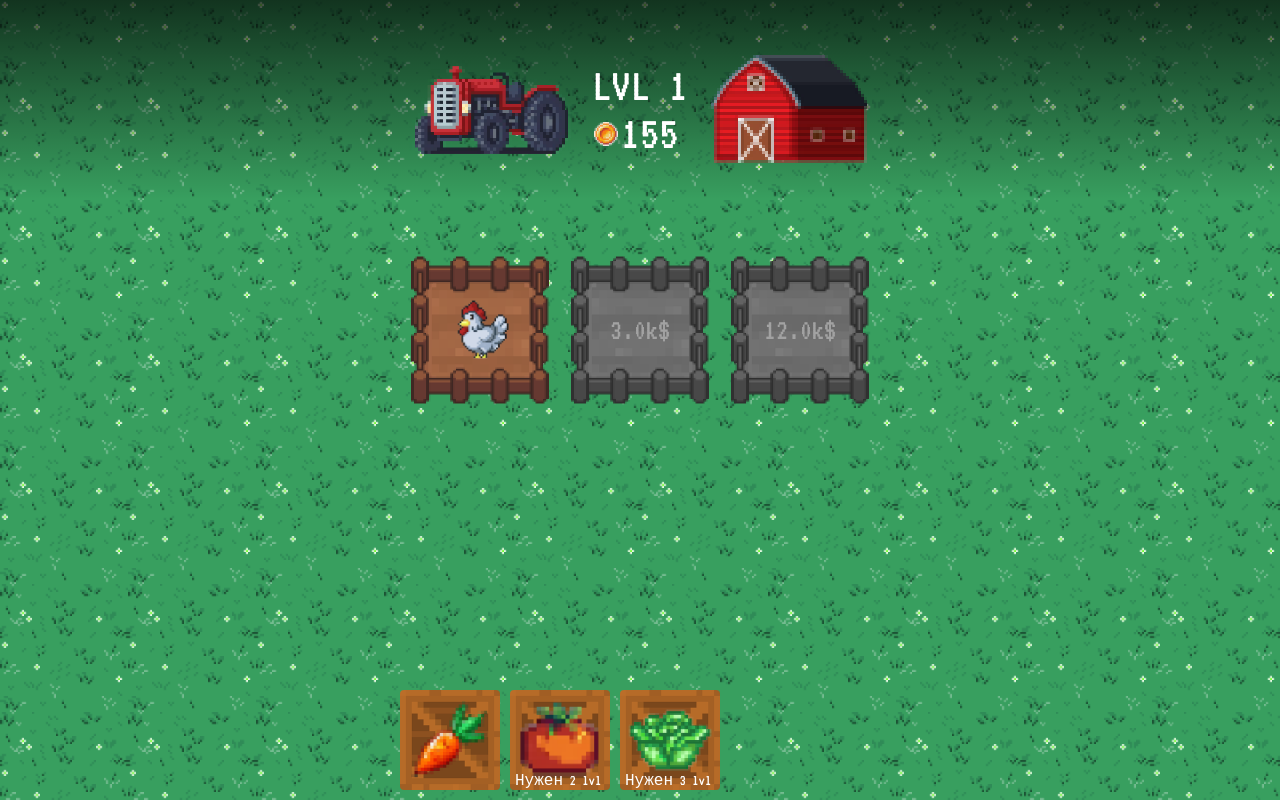
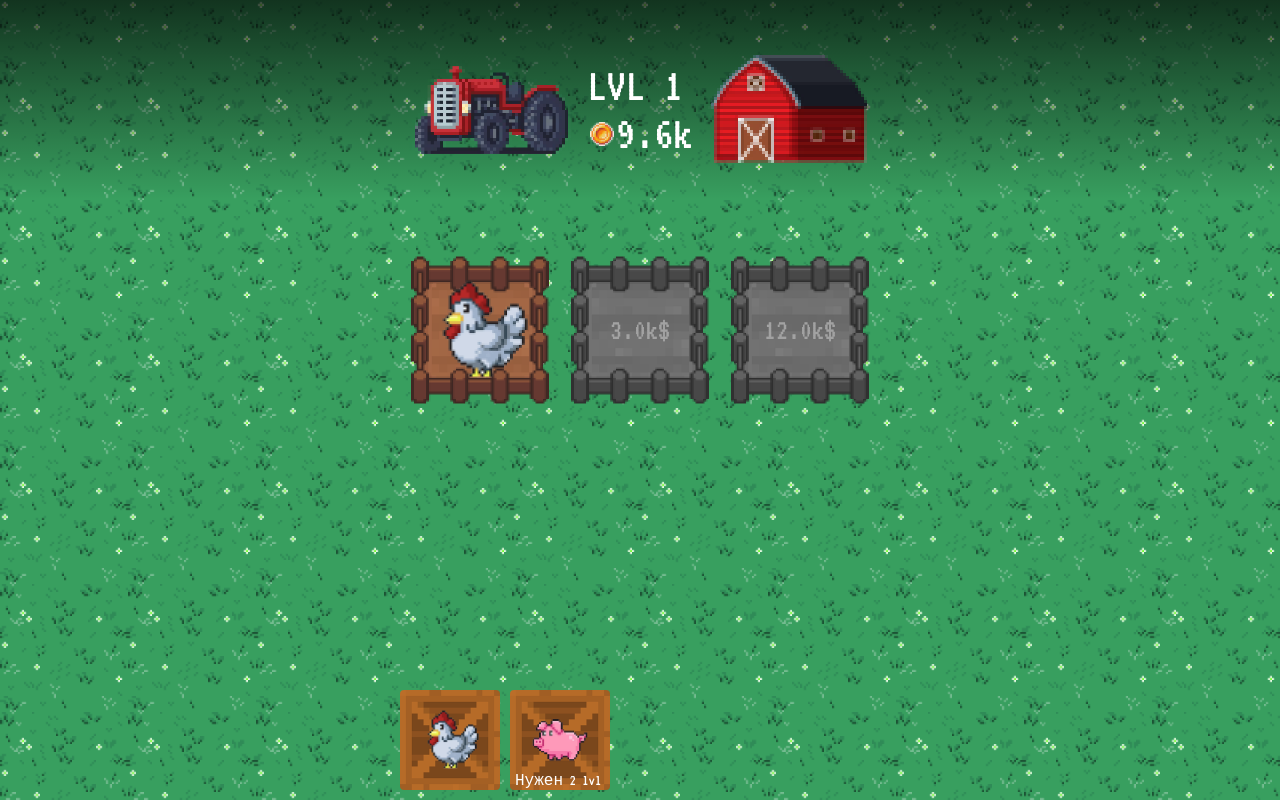
Before and after one commit to donteday/farmily, a React (Create React App) app: page / in a window 1280 px wide. Both pictures are taken after a click on the element 790 px from the left and 110 px from the top of the page. Built offline with nearby package versions, Linux system fonts and the light colour scheme.

Commit message:
fix: fix money counter per sec

```diff
--- a/src/App.js
+++ b/src/App.js
@@ -7,14 +7,13 @@ import Shop from './components/Shop/Shop';
 import Garden from './components/Garden/Garden';
 import Barn from './components/Barn/Barn';
 
-
+let moneyInterval;
 
 function App() {
   const barnEnter = useSelector(state => state.counter.barnIn);
   const data = useSelector(state => state.counter.dataGarden);
-  const dataBarn = useSelector(state => state.counter.dataBarn);
+  let dataBarn = useSelector(state => state.counter.dataBarn);
   const dispatch = useDispatch();
-
   function init() {
     dispatch(makeShopActiveItem(null))
     data.forEach((element, index) => {
@@ -30,17 +29,28 @@ function App() {
         }, dateNow.getTime() - element.date);
       }
     });
-    setInterval(() => {
-      dataBarn.map(function (e) {
-          if (e.moneyPerSecond) dispatch(incrementMoney(e.moneyPerSecond));
-          return true;
-      }
-      )
-  }, 1000);
+
   }
 
   // eslint-disable-next-line react-hooks/exhaustive-deps
   useEffect(() => init(), []);
+  // eslint-disable-next-line react-hooks/exhaustive-deps
+
+  useEffect(() => {
+    clearInterval(moneyInterval);
+    moneyInterval = setInterval(() => {
+      let count = 0;
+      dataBarn.map(function (e) {
+        if (e.moneyPerSecond) {
+          count += e.moneyPerSecond;
+        };
+        return true;
+      });
+      console.log(count);
+      dispatch(incrementMoney(count))
+    }, 1000);
+
+  }, [dataBarn, dispatch]);
 
 
   return (
--- a/src/components/Barn/Barn.css
+++ b/src/components/Barn/Barn.css
@@ -26,10 +26,18 @@
 }
 
 .chicken {
-    width: 60%;
-    height: 60%;
+    width: 100%;
+    height: 100%;
     animation: chicken 3s linear infinite;
     background-size: cover;
+}
+
+.pig {
+    width: 100%;
+    height: 100%;
+    background-image: url(../../img/pig.png);
+    background-size: cover;
+
 }
 
 @keyframes chicken {
--- a/src/components/Barn/Barn.js
+++ b/src/components/Barn/Barn.js
@@ -8,7 +8,7 @@ const Barn = () => {
     return (
         <div className='barn'>
             {dataBarn.map((pet, index) =>
-                <Pet key={index} pet={pet} index={index} />
+                <Pet key={index} yard={pet} index={index} />
             )}
         </div>
     );
--- a/src/components/Barn/Pets/Pet.js
+++ b/src/components/Barn/Pets/Pet.js
@@ -1,24 +1,54 @@
-import { useSelector } from 'react-redux'
+import { useSelector, useDispatch } from 'react-redux'
+import { plowedYard, incrementMoney, yardAdd, setPet } from '../../../redux/store/store';
 
 
-const Pet = ({index, pet}) => {
+const Pet = ({ index, yard }) => {
+    const dispatch = useDispatch();
     const dataBarn = useSelector(state => state.counter.dataBarn);
-    const barnPrice = index*index*1000*dataBarn.length;
+    const money = useSelector(state => state.counter.money);
+    const barnPrice = index * index * 1000 * dataBarn.length;
+    const activeItem = useSelector(state => state.counter.shopActiveItem);
     function roundThousend(amount) {
         if (amount > 1000) return (amount / 1000).toFixed(1) + 'k';
         return amount;
     }
-    return ( <div>
-                <div
-            // onClick={bedHandler}
+    function barnHandler() {
+        if (!yard.plowed) {
+            if (money - barnPrice >= 0) {
+                dispatch(plowedYard(index));
+                dispatch(incrementMoney(-1 * barnPrice));
+                if (index === dataBarn.length - 1) {
+                    dispatch(yardAdd());
+                }
+            }
+            return;
+        }
+        if (money <= 0 && yard.pet === '') return;
+        if (activeItem) {
+            if (yard.pet === '' && money - activeItem.price >= 0) {
+                dispatch(incrementMoney(- activeItem.price))
+                dispatch(setPet({ index: index, pet: activeItem.name, money: activeItem.moneyPerSecond }));
+                // dispatch(setSellPrice({ index: index, price: activeItem.sellingPrice }))
+                // dispatch(setDatePlant({ index: index, namePlant: activeItem.name, riseTime: activeItem.riseTime, date: dateNow.getTime() }));
+
+                // setTimeout(() => {
+                //     dispatch(setPlant({ index: index, plant: activeItem.name }));
+                // }, activeItem.riseTime);
+            }
+        }
+
+    }
+    return (<div>
+        <div
+            onClick={barnHandler}
             // onMouseEnter={mouseIn}
 
-            className={pet.plowed ? 'barn__square' : 'barn__square-empty'}
-            >
-            <div className={`${pet.pet}`}></div>
-            <span className='bed__price'>{!pet.plowed ? `${roundThousend(barnPrice)}$` : ''} </span>
+            className={yard.plowed ? 'barn__square' : 'barn__square-empty'}
+        >
+            <div className={`${yard.pet}`}></div>
+            <span className='bed__price'>{!yard.plowed ? `${roundThousend(barnPrice)}$` : ''} </span>
         </div>
-    </div> );
+    </div>);
 }
 
 export default Pet;
--- a/src/components/Header/Header.js
+++ b/src/components/Header/Header.js
@@ -1,6 +1,6 @@
 import './Header.css'
 import { useSelector, useDispatch } from 'react-redux'
-import { barnEnter } from '../../redux/store/store'
+import { barnEnter, makeShopActiveItem } from '../../redux/store/store'
 
 const Header = () => {
     const data = useSelector(state => state.counter.dataGarden);
@@ -13,6 +13,7 @@ const Header = () => {
     }
     function tooggleView() {
         dispatch(barnEnter());
+        dispatch(makeShopActiveItem(null))
     }
     return (
         <div className='header'>
--- a/src/components/Shop/Shop.css
+++ b/src/components/Shop/Shop.css
@@ -13,6 +13,7 @@
 
 .shop__item {
     position: relative;
+    /* margin: 0 auto; */
     padding: 5px;
     width: 100px;
     height: 100px;
--- a/src/components/Shop/Shop.js
+++ b/src/components/Shop/Shop.js
@@ -2,17 +2,29 @@ import React from 'react';
 import { shopData } from '../../data/shopData'
 import './Shop.css'
 import ShopItem from './ShopItem/ShopItem';
+import { useSelector } from 'react-redux';
 
 const Shop = () => {
+    const barnEnter = useSelector(state => state.counter.barnIn);
+
     return (
         <form className='shop'>
-            {shopData.map((e,index) =>
-            <ShopItem
-            key={index}
-            item={e}
-            index={index}/>)}
+            {
+                barnEnter ?
+                    shopData.pets.map((e, index) =>
+                        <ShopItem
+                            key={index}
+                            item={e}
+                            index={index} />)
+                    : shopData.plants.map((e, index) =>
+                        <ShopItem
+                            key={index}
+                            item={e}
+                            index={index} />)
+            }
+
         </form>
     );
 }
 
-export default Shop;
+export default React.memo(Shop);
--- a/src/components/Shop/ShopItem/ShopItem.js
+++ b/src/components/Shop/ShopItem/ShopItem.js
@@ -1,22 +1,38 @@
+import { useRef } from 'react';
 import { makeShopActiveItem } from '../../../redux/store/store'
 import { useDispatch, useSelector } from 'react-redux'
 
 const ShopItem = ({ item, index }) => {
     const dispatch = useDispatch();
+    const inputRef = useRef();
+    const activeItem = useSelector(state => state.counter.shopActiveItem);
+    const barnEnter = useSelector(state => state.counter.barnIn);
     const lvl = useSelector(state => state.counter.dataGarden).length / 5 - 1;
     function makeActiveItem() {
-        if (index >= lvl) return;
+        if (index >= lvl) {
+            dispatch(makeShopActiveItem(null));
+            return; }
         dispatch(makeShopActiveItem(item));
+    }
+    if (!activeItem && inputRef.current) {
+        inputRef.current.checked = false;
     }
     return (
         <>
-            <input className='shop__input' type="radio" id={index} name='shop' />
+            <input className='shop__input' type="radio" id={index} name='shop' ref={inputRef}/>
             <label className='shop__item' htmlFor={index} onClick={makeActiveItem}>
 
                 <span className='shop__item-info'>
-                    {`${item.purchasePrice}$/`}
-                    {`${item.sellingPrice}$/`}
-                    {`${item.riseTime/1000}s`}
+                    {
+                        barnEnter ?
+                        `${item.price}$/
+                        ${item.moneyPerSecond}$/s`
+                        :
+                        `${item.purchasePrice}$/
+                        ${item.sellingPrice}$/
+                        ${item.riseTime/1000}s`
+                    }
+
                 </span>
                 {index >= lvl ?
                  <div className='shop__item-alert'>{`Нужен ${index+1} lvl`}</div> :
--- a/src/data/shopData.js
+++ b/src/data/shopData.js
@@ -1,5 +1,6 @@
-export const shopData = [
-    {
+export const shopData = {
+    plants:
+        [{
             name: 'carrot',
             purchasePrice: 5,
             sellingPrice: 10,
@@ -16,5 +17,18 @@ export const shopData = [
             purchasePrice: 90,
             sellingPrice: 180,
             riseTime: 60000,
+        }],
+    pets: [
+        {
+            name: 'chicken',
+            price: 500,
+            moneyPerSecond: 10
         },
+        {
+            name: 'pig',
+            price: 5000,
+            moneyPerSecond: 125
+        }
     ]
+
+}
--- a/src/index.js
+++ b/src/index.js
@@ -6,9 +6,7 @@ import reportWebVitals from './reportWebVitals';
 import { Provider } from 'react-redux';
 import { store } from './redux/root';
 
-
 const root = ReactDOM.createRoot(document.getElementById('root'));
-
 
 root.render(
     <Provider store={store}>
--- a/src/redux/store/store.js
+++ b/src/redux/store/store.js
@@ -3,6 +3,11 @@ import { createSlice } from '@reduxjs/toolkit'
 const bedExmple = {
   plowed: false,
   plant: ''
+};
+
+const yardExmple = {
+  plowed: false,
+  pet: '',
 };
 
 export const counterSlice = createSlice({
@@ -11,7 +16,7 @@ export const counterSlice = createSlice({
     ? JSON.parse(localStorage.userData)
     : {
       barnIn: false,
-      money: 75,
+      money: 9500,
       shopActiveItem: null,
       dataGarden: [
         {
@@ -75,6 +80,7 @@ export const counterSlice = createSlice({
         {
           plowed: false,
           pet: '',
+          moneyPerSecond: null
         },
         {
           plowed: false,
@@ -89,13 +95,23 @@ export const counterSlice = createSlice({
     plowed: (state, index) => {
       state.dataGarden[index.payload].plowed = true;
     },
+    plowedYard: (state, index) => {
+      state.dataBarn[index.payload].plowed = true;
+    },
     bedAdd: (state) => {
       for (let i = 0; i < 5; i++) {
         state.dataGarden = [...state.dataGarden, bedExmple];
       }
     },
+    yardAdd: (state) => {
+        state.dataBarn = [...state.dataBarn, yardExmple];
+    },
     setPlant: (state, action) => {
       state.dataGarden[action.payload.index].plant = action.payload.plant;
+    },
+    setPet: (state, action) => {
+      state.dataBarn[action.payload.index].pet = action.payload.pet;
+      state.dataBarn[action.payload.index].moneyPerSecond = action.payload.money;
     },
     setSellPrice: (state, action) => {
       state.dataGarden[action.payload.index].sell = action.payload.price;
@@ -119,6 +135,6 @@ export const counterSlice = createSlice({
 
 
 
-export const { incrementMoney, plowed, bedAdd, setPlant, makeShopActiveItem, setSellPrice, setDatePlant, barnEnter} = counterSlice.actions
+export const { incrementMoney, plowed, plowedYard, bedAdd, yardAdd, setPlant, setPet, makeShopActiveItem, setSellPrice, setDatePlant, barnEnter} = counterSlice.actions
 
 export default counterSlice.reducer
```
Also changed, not shown: src/img/pig.png (added). Lines whose indentation alone changed are shown as unchanged.
